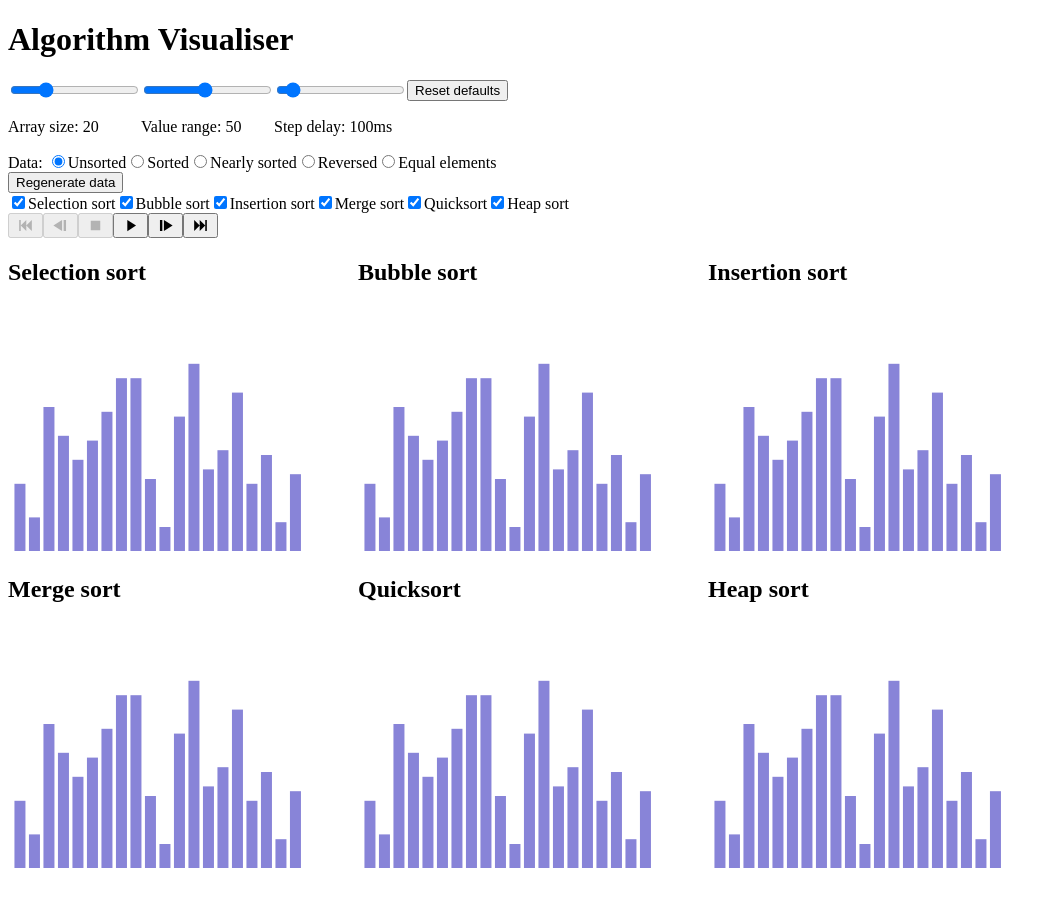
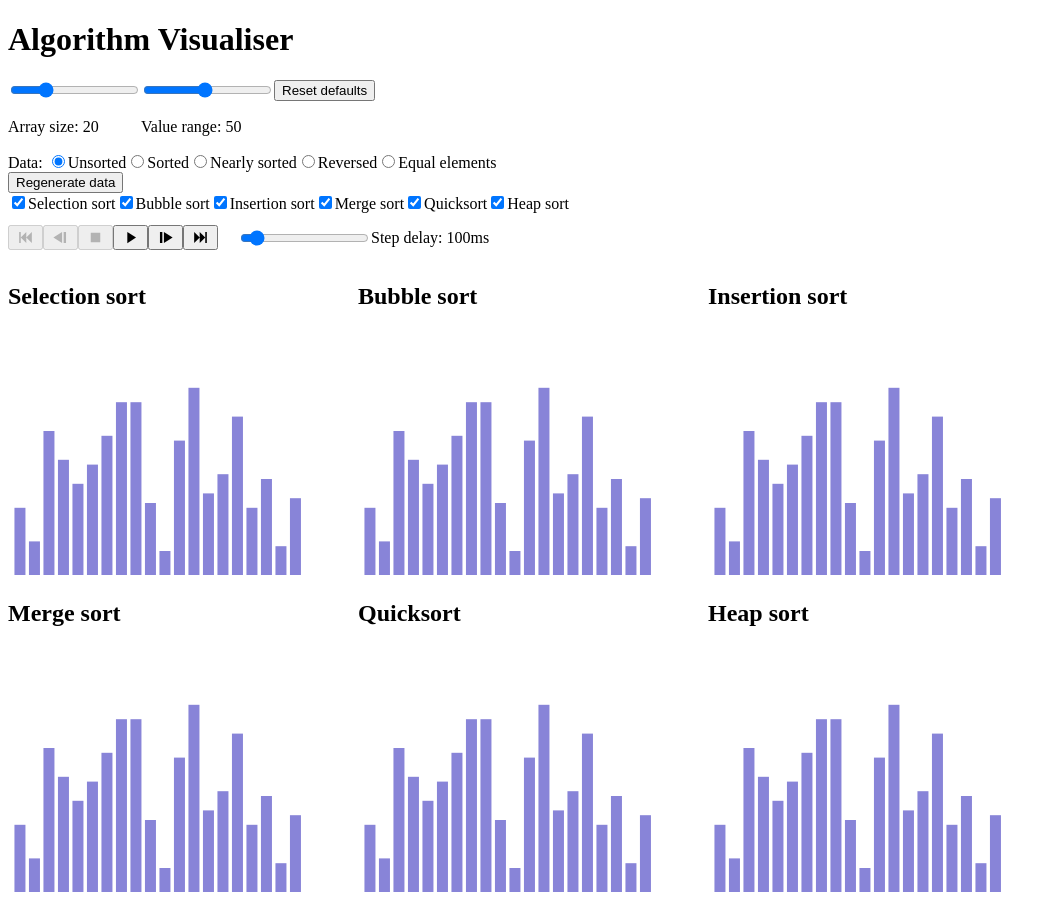
Before and after one commit to zoltan-antal/algorithm-visualiser, a React (Vite) app: page / in a window 1280 px wide. Shown: the whole page, without its empty margins (0-1056 px from the left). Before the commit the page ends 881 px from the top, so only its background shows below. Built offline with nearby package versions, Linux system fonts and the light colour scheme.

Commit message:
Move step delay slider next to control buttons

```diff
--- a/src/App.tsx
+++ b/src/App.tsx
@@ -190,21 +190,10 @@ function App() {
           handleChange={setMaxValue}
           disabled={processing}
         ></Slider>
-        <Slider
-          label="Step delay"
-          value={delay}
-          units="ms"
-          min={DELAY.min}
-          max={DELAY.max}
-          step={DELAY.step}
-          handleChange={setDelay}
-          disabled={!paused}
-        ></Slider>
         <button
           onClick={() => {
             setArraySize(ARRAY_SIZE.default);
             setMaxValue(VALUE_RANGE.default);
-            setDelay(DELAY.default);
           }}
           disabled={processing}
         >
@@ -263,7 +252,8 @@ function App() {
           </div>
         ))}
       </div>
-      <div className="controlButtons">
+      <div className="controls">
+        <div className="buttons">
           <button
             onClick={handleGoToFirstStep}
             disabled={!paused || currentStep.current <= 0}
@@ -311,6 +301,17 @@ function App() {
             <img src={controlButtonImages.skipForward} />
           </button>
         </div>
+        <Slider
+          label="Step delay"
+          value={delay}
+          units="ms"
+          min={DELAY.min}
+          max={DELAY.max}
+          step={DELAY.step}
+          handleChange={setDelay}
+          disabled={!paused}
+        ></Slider>
+      </div>
       <div className="algorithms">
         {algorithms
           .filter((algorithm) =>
--- a/src/styles/App.css
+++ b/src/styles/App.css
@@ -26,7 +26,14 @@
   }
 }
 
-.controlButtons {
+.controls {
+  display: flex;
+  flex-direction: row;
+  justify-content: flex-start;
+  align-items: center;
+  gap: 20px;
+
+  & .buttons {
     button {
       height: 25px;
 
@@ -46,3 +53,11 @@
       }
     }
   }
+
+  & .slider {
+    display: flex;
+    flex-direction: row;
+    justify-content: flex-start;
+    align-items: center;
+  }
+}
```
Lines whose indentation alone changed are shown as unchanged.
